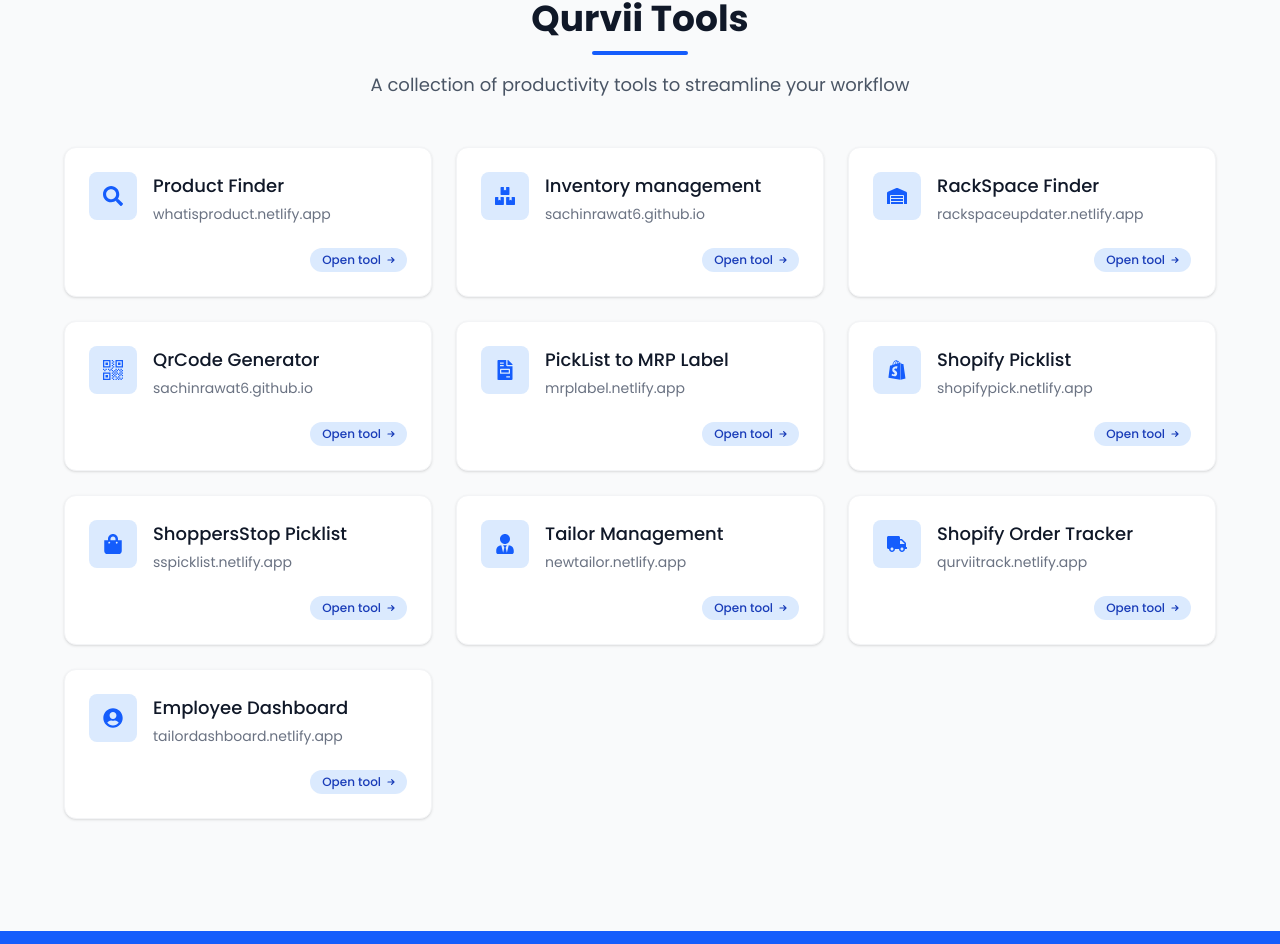
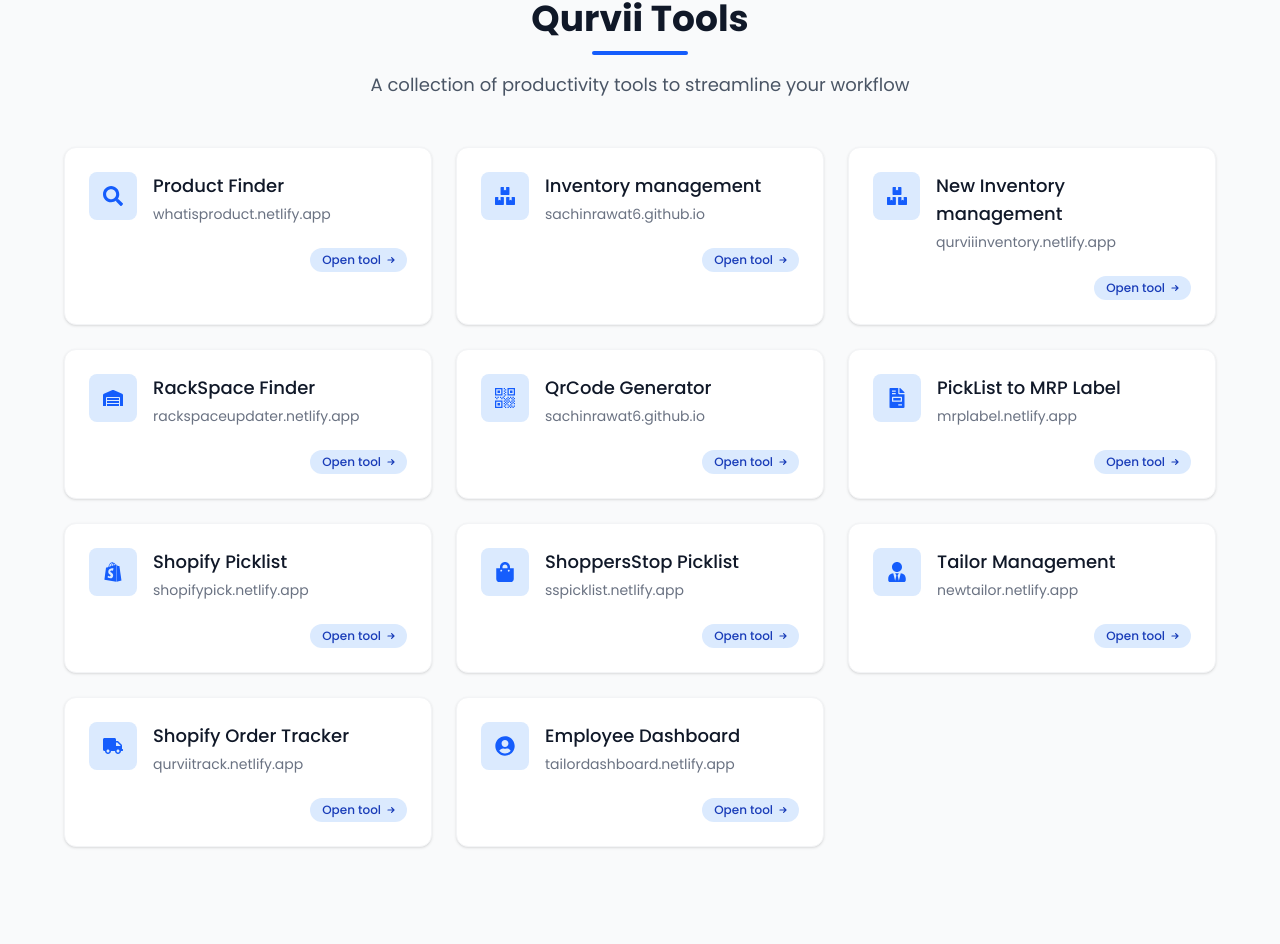
Before and after one commit to Sachinrawat6/tool, a React (Vite) app: page / in a window 1280 px wide. Shown: the part 909-1853 px from the top of the page. Built offline with nearby package versions, Linux system fonts and the light colour scheme.

Commit message:
new inventory added

```diff
--- a/src/components/Tools.jsx
+++ b/src/components/Tools.jsx
@@ -14,6 +14,7 @@
 } from "react-icons/fa";
 import { ImQrcode } from "react-icons/im";
 
+
 export const header_with_url = [
   {
     header: "Product Finder",
@@ -24,6 +25,11 @@
   {
     header: "Inventory management",
     url: "https://sachinrawat6.github.io/test/",
+    icon: <FaBoxes />,
+  },
+  {
+    header: "New Inventory management",
+    url: "https://qurviiinventory.netlify.app/",
     icon: <FaBoxes />,
   },
   {
```
